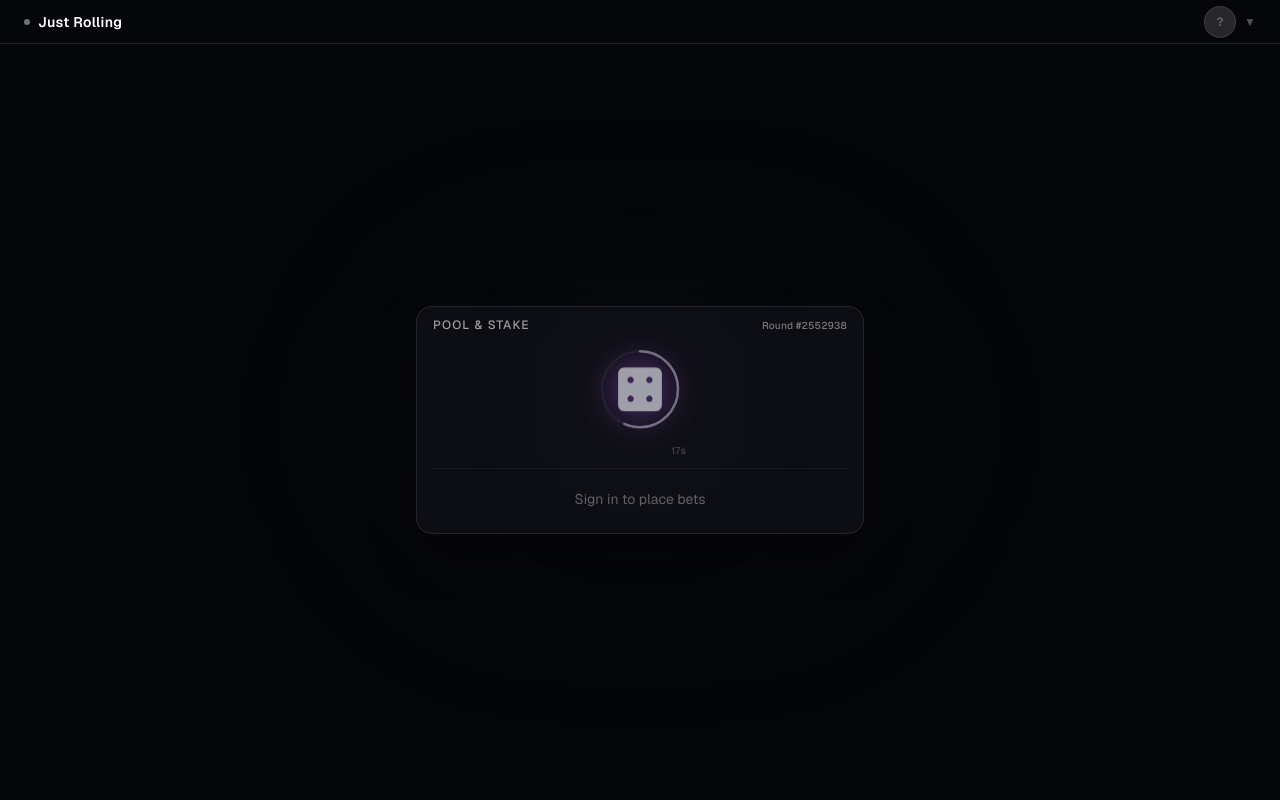
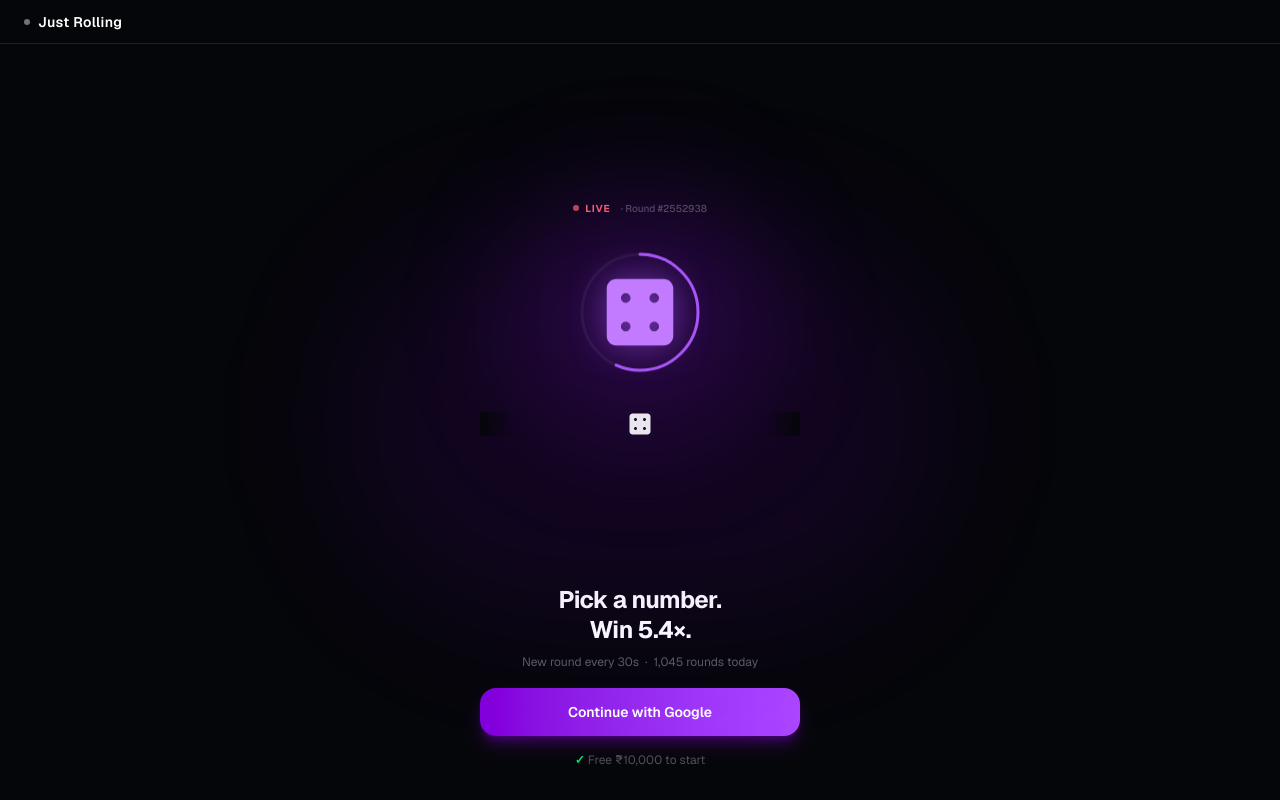
Before and after one commit to akshrivas/just-rolling, a Next.js app: page / in a window 1280 px wide. Built offline with nearby package versions, Linux system fonts and the light colour scheme; no server answers.

Commit message:
feat(just-rolling): ui fixes

```diff
--- a/app/page.tsx
+++ b/app/page.tsx
@@ -6,6 +6,7 @@ import AmountSelector from '@/components/AmountSelector';
 import BetAction from '@/components/BetAction';
 import DiceDisplay from '@/components/DiceDisplay';
 import ChatFeed from '@/components/ChatFeed';
+import LandingView from '@/components/LandingView';
 import { useGame } from '@/context/GameContext';
 
 export default function Home() {
@@ -50,17 +51,35 @@ export default function Home() {
     }
   };
 
+  if (!isLoggedIn) {
+    return (
+      <main className="flex-1 relative flex flex-col overflow-hidden">
+        {/* Ambient glow */}
+        <div className="absolute inset-0 flex items-center justify-center pointer-events-none">
+          <div className="w-150 h-100 bg-purple-700/10 blur-3xl rounded-full" />
+        </div>
+        <LandingView />
+      </main>
+    );
+  }
+
   return (
-    <main className={`flex-1 relative flex flex-col items-center px-3 pt-2 pb-3 gap-2 overflow-hidden ${!isLoggedIn ? 'justify-center' : ''}`}>
+    <main className="flex-1 relative flex flex-col items-center px-3 pt-2 pb-3 gap-2 overflow-hidden">
       {/* Ambient background glow — follows accent color */}
       <div className="absolute inset-0 flex items-center justify-center pointer-events-none">
-        <div className={`w-150 h-100 blur-3xl rounded-full transition-all duration-700 ${
-          accent === 'green'  ? 'bg-green-700/15'  :
-          accent === 'red'    ? 'bg-red-700/10'    :
-          accent === 'amber'  ? 'bg-amber-600/10'  :
-          accent === 'zinc'   ? 'bg-zinc-700/5'    :
-          'bg-purple-700/10'
-        }`} />
+        <div
+          className={`w-150 h-100 blur-3xl rounded-full transition-all duration-700 ${
+            accent === 'green'
+              ? 'bg-green-700/15'
+              : accent === 'red'
+                ? 'bg-red-700/10'
+                : accent === 'amber'
+                  ? 'bg-amber-600/10'
+                  : accent === 'zinc'
+                    ? 'bg-zinc-700/5'
+                    : 'bg-purple-700/10'
+          }`}
+        />
       </div>
 
       {/* Chat feed — only visible when logged in */}
@@ -70,12 +89,17 @@ export default function Home() {
         </div>
       )}
 
-      <div className={`relative w-full max-w-md mx-auto bg-[#0D0D14] rounded-2xl shadow-2xl shadow-black/60 px-4 pt-2.5 pb-3 border transition-colors duration-500 ${
-        accent === 'amber' ? 'border-amber-500/30' :
-        accent === 'red'   ? 'border-red-500/25'   :
-        accent === 'green' ? 'border-green-500/25'  :
-        'border-white/10'
-      }`}>
+      <div
+        className={`relative w-full max-w-md mx-auto bg-[#0D0D14] rounded-2xl shadow-2xl shadow-black/60 px-4 pt-2.5 pb-3 border transition-colors duration-500 ${
+          accent === 'amber'
+            ? 'border-amber-500/30'
+            : accent === 'red'
+              ? 'border-red-500/25'
+              : accent === 'green'
+                ? 'border-green-500/25'
+                : 'border-white/10'
+        }`}
+      >
         {/* Card header row */}
         <div className="flex items-center justify-between mb-2">
           <p className="text-white/60 text-xs font-medium tracking-widest uppercase">
--- a/components/Header.tsx
+++ b/components/Header.tsx
@@ -14,10 +14,10 @@ import Image from 'next/image';
 
 const DOT_CLS: Record<string, string> = {
   purple: 'bg-purple-500',
-  amber:  'bg-amber-400',
-  red:    'bg-red-500',
-  green:  'bg-green-400',
-  zinc:   'bg-zinc-500',
+  amber: 'bg-amber-400',
+  red: 'bg-red-500',
+  green: 'bg-green-400',
+  zinc: 'bg-zinc-500',
 };
 
 export default function Header() {
@@ -59,7 +59,9 @@ export default function Header() {
     <header className="w-full h-11 px-3 sm:px-6 flex items-center justify-between gap-4 bg-[#05060A] border-b border-white/10">
       {/* LEFT */}
       <div className="shrink-0 flex items-center gap-2">
-        <div className={`w-1.5 h-1.5 rounded-full transition-colors duration-500 ${DOT_CLS[accent] ?? 'bg-purple-500'}`} />
+        <div
+          className={`w-1.5 h-1.5 rounded-full transition-colors duration-500 ${DOT_CLS[accent] ?? 'bg-purple-500'}`}
+        />
         <span className="text-white font-semibold tracking-wide text-sm whitespace-nowrap">
           Just Rolling
         </span>
@@ -106,35 +108,7 @@ export default function Header() {
               </div>
             )}
           </>
-        ) : (
-          <>
-            <button
-              onClick={() => setOpen(!open)}
-              className="flex items-center gap-2 cursor-pointer"
-            >
-              {/* Ghost avatar placeholder */}
-              <div className="w-8 h-8 rounded-full bg-zinc-800 border border-white/10 flex items-center justify-center">
-                <span className="text-white/30 text-xs font-semibold">?</span>
-              </div>
-              <span className="text-white/30 text-xs">▼</span>
-            </button>
-
-            {open && (
-              <div className="absolute right-0 top-full mt-2 w-48 bg-[#0B0C10] border border-white/10 rounded-xl shadow-xl p-2 z-50">
-                <div className="px-3 py-2 text-xs text-white/40">
-                  Not signed in
-                </div>
-                <div className="h-px bg-white/10 my-1" />
-                <button
-                  onClick={() => { handleLogin(); setOpen(false); }}
-                  className="w-full text-left px-3 py-2 text-sm rounded-lg text-white/80 hover:bg-white/10 hover:text-white transition cursor-pointer"
-                >
-                  Sign in with Google
-                </button>
-              </div>
-            )}
-          </>
-        )}
+        ) : null}
       </div>
     </header>
   );
--- /dev/null
+++ b/components/LandingView.tsx
@@ -0,0 +1,192 @@
+'use client';
+
+import React, { useEffect, useRef, useState } from 'react';
+import {
+  GoogleAuthProvider,
+  signInWithPopup,
+} from 'firebase/auth';
+import {
+  FaDiceOne,
+  FaDiceTwo,
+  FaDiceThree,
+  FaDiceFour,
+  FaDiceFive,
+  FaDiceSix,
+} from 'react-icons/fa';
+import { auth } from '@/lib/firebase';
+import { useGame } from '@/context/GameContext';
+
+const DICE_MAP: Record<number, React.ComponentType<{ size?: number; className?: string }>> = {
+  1: FaDiceOne,
+  2: FaDiceTwo,
+  3: FaDiceThree,
+  4: FaDiceFour,
+  5: FaDiceFive,
+  6: FaDiceSix,
+};
+
+function roundsToday(): string {
+  const startOfDay = new Date();
+  startOfDay.setHours(0, 0, 0, 0);
+  return Math.floor((Date.now() - startOfDay.getTime()) / 30_000).toLocaleString();
+}
+
+const RING_SIZE = 148;
+const RING_RADIUS = 58;
+const RING_STROKE = 3;
+const CIRCUMFERENCE = 2 * Math.PI * RING_RADIUS;
+
+export default function LandingView() {
+  const { live } = useGame();
+  const [recentResults, setRecentResults] = useState<number[]>([]);
+  const prevRoundRef = useRef<number | null>(null);
+  const rollRef = useRef<HTMLDivElement>(null);
+
+  // Append dice result on every new round
+  useEffect(() => {
+    if (!live) return;
+    if (prevRoundRef.current === live.round) return;
+    prevRoundRef.current = live.round;
+    const r = live.previousResult;
+    if (r >= 1 && r <= 6) {
+      setRecentResults((prev) => [...prev.slice(-9), r]);
+    }
+  }, [live?.round, live?.previousResult]);
+
+  // Roll animation on dice value change
+  useEffect(() => {
+    if (!rollRef.current) return;
+    rollRef.current.classList.remove('roll');
+    void rollRef.current.offsetWidth;
+    rollRef.current.classList.add('roll');
+  }, [live?.previousResult]);
+
+  const handleLogin = async () => {
+    await signInWithPopup(auth, new GoogleAuthProvider());
+  };
+
+  const diceValue = live?.previousResult;
+  const Dice = diceValue != null && diceValue >= 1 && diceValue <= 6 ? DICE_MAP[diceValue] : null;
+
+  const timeLeft = live?.timeLeft ?? 0;
+  const roundDuration = live?.roundDuration ?? 30;
+  const dashOffset = CIRCUMFERENCE * (1 - timeLeft / roundDuration);
+  const ringColor = timeLeft <= 3 ? '#ef4444' : timeLeft <= 5 ? '#f59e0b' : '#a855f7';
+
+  return (
+    <div className="flex-1 flex flex-col items-center px-5 pt-2 pb-8 overflow-hidden">
+
+      {/* ── Hero: live dice ── */}
+      <div className="flex-1 flex flex-col items-center justify-center gap-6 w-full max-w-xs">
+
+        {/* LIVE badge + round */}
+        <div className="flex items-center gap-2.5">
+          <span className="flex items-center gap-1.5 text-[10px] font-bold tracking-widest uppercase text-red-400">
+            <span className="w-1.5 h-1.5 rounded-full bg-red-400 animate-pulse inline-block" />
+            Live
+          </span>
+          {live?.round != null && (
+            <span className="text-[10px] text-white/30 font-medium">
+              · Round #{live.round}
+            </span>
+          )}
+        </div>
+
+        {/* Dice — large hero */}
+        <div className="dice-float relative flex items-center justify-center">
+          {/* ambient glow */}
+          <div className="absolute inset-0 -m-10 bg-purple-600/20 blur-3xl rounded-full pointer-events-none" />
+
+          <div className="relative" style={{ width: RING_SIZE, height: RING_SIZE }}>
+            <svg
+              width={RING_SIZE}
+              height={RING_SIZE}
+              className="absolute inset-0"
+              style={{ transform: 'rotate(-90deg)' }}
+            >
+              <circle
+                cx={RING_SIZE / 2}
+                cy={RING_SIZE / 2}
+                r={RING_RADIUS}
+                fill="none"
+                stroke="rgba(255,255,255,0.05)"
+                strokeWidth={RING_STROKE}
+              />
+              {live && (
+                <circle
+                  cx={RING_SIZE / 2}
+                  cy={RING_SIZE / 2}
+                  r={RING_RADIUS}
+                  fill="none"
+                  stroke={ringColor}
+                  strokeWidth={RING_STROKE}
+                  strokeLinecap="round"
+                  strokeDasharray={CIRCUMFERENCE}
+                  strokeDashoffset={dashOffset}
+                />
+              )}
+            </svg>
+
+            <div
+              ref={rollRef}
+              className="absolute inset-0 flex items-center justify-center"
+            >
+              {Dice ? (
+                <Dice size={76} className="text-purple-400 dice-glow" />
+              ) : (
+                <div className="w-16 h-16 rounded-2xl bg-zinc-800 animate-pulse" />
+              )}
+            </div>
+          </div>
+        </div>
+
+        {/* Recent results ticker */}
+        {recentResults.length > 0 && (
+          <div className="relative w-full overflow-hidden">
+            {/* fade edges */}
+            <div className="absolute left-0 top-0 bottom-0 w-8 bg-linear-to-r from-[#05060A] to-transparent z-10 pointer-events-none" />
+            <div className="absolute right-0 top-0 bottom-0 w-8 bg-linear-to-l from-[#05060A] to-transparent z-10 pointer-events-none" />
+            <div className="flex items-center justify-center gap-2.5 px-8">
+              {recentResults.map((r, i) => {
+                const D = DICE_MAP[r];
+                const isLatest = i === recentResults.length - 1;
+                return (
+                  <D
+                    key={i}
+                    size={isLatest ? 24 : 18}
+                    className={`shrink-0 transition-all duration-300 ${
+                      isLatest ? 'text-white/90' : 'text-white/22'
+                    }`}
+                  />
+                );
+              })}
+            </div>
+          </div>
+        )}
+      </div>
+
+      {/* ── Bottom CTA ── */}
+      <div className="w-full max-w-xs flex flex-col gap-4">
+        <div className="text-center">
+          <p className="text-white font-bold text-2xl tracking-tight leading-tight">
+            Pick a number.<br />Win 5.4×.
+          </p>
+          <p className="text-white/35 text-xs mt-2 leading-relaxed">
+            New round every 30s &nbsp;·&nbsp; {roundsToday()} rounds today
+          </p>
+        </div>
+
+        <button
+          onClick={handleLogin}
+          className="w-full py-3.5 rounded-2xl bg-linear-to-r from-purple-700 to-purple-500 hover:from-purple-600 hover:to-purple-400 text-white font-semibold text-sm shadow-lg shadow-purple-700/40 transition-all duration-150 cursor-pointer active:scale-[0.98]"
+        >
+          Continue with Google
+        </button>
+
+        <p className="text-center text-white/30 text-xs">
+          <span className="text-green-400 font-semibold">✓</span> Free ₹10,000 to start
+        </p>
+      </div>
+    </div>
+  );
+}
--- a/next.config.ts
+++ b/next.config.ts
@@ -4,6 +4,7 @@ const nextConfig: NextConfig = {
   images: {
     domains: ['lh3.googleusercontent.com'],
   },
+  devIndicators: false,
 };
 
 export default nextConfig;
```
Also changed, not shown: app/globals.css (+79 -24 lines), components/AmountSelector.tsx (+8 -5 lines), components/BetAction.tsx (+24 -17 lines), components/BetGrid.tsx (+15 -6 lines), components/GameInfoBlock.tsx (+10 -3 lines), context/GameContext.tsx (+20 -8 lines).
